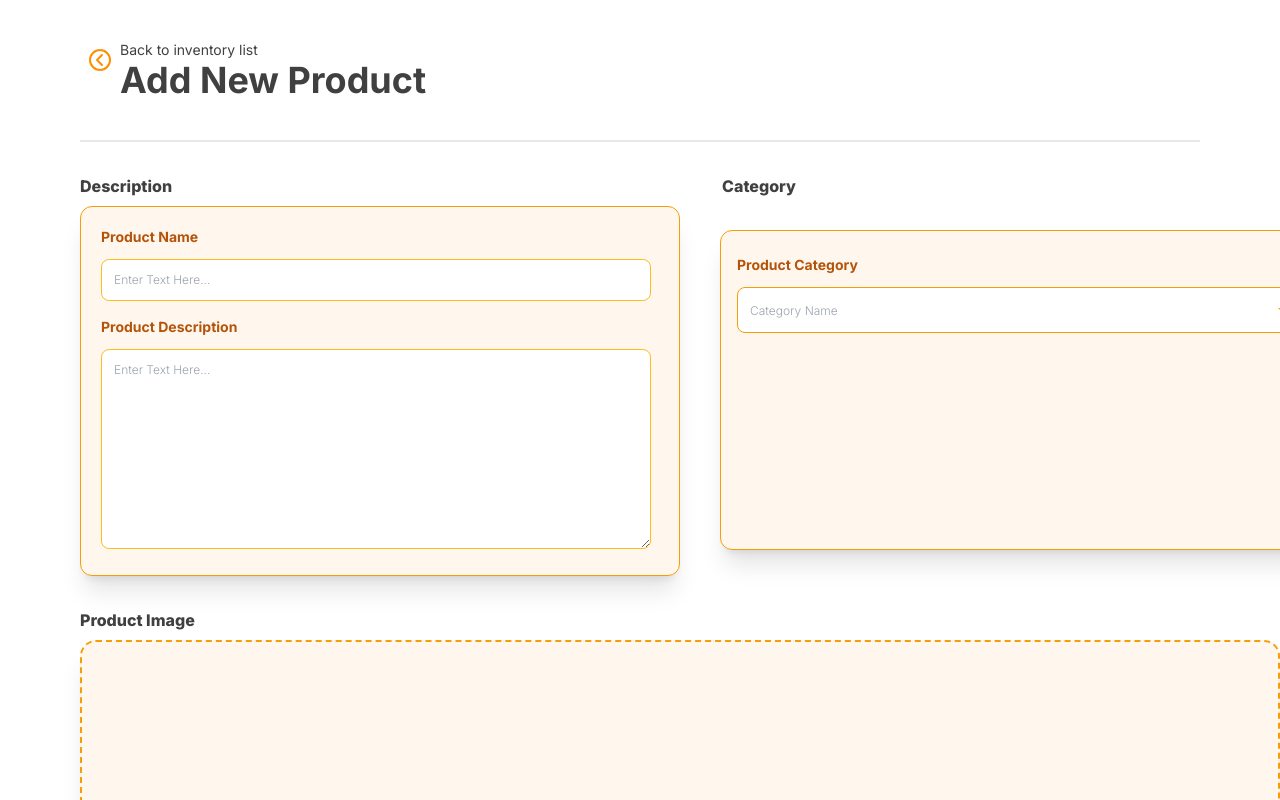
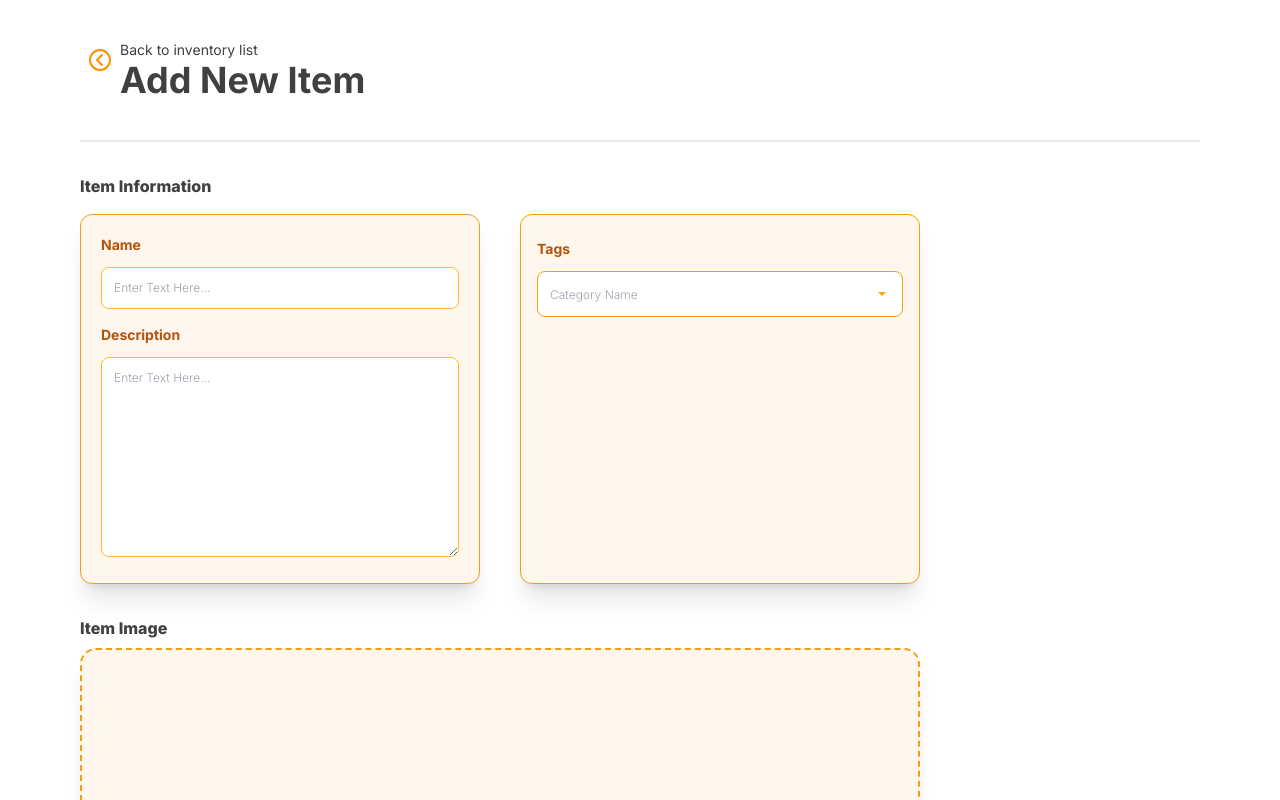
Before and after one commit to JumboCode/theatre-at-first, a Next.js app: page /item-upload-page-test in a window 1280 px wide. Built offline with nearby package versions, Linux system fonts and the light colour scheme.

Commit message:
rename some things and spiff up

```diff
--- a/src/components/TagDropdown.tsx
+++ b/src/components/TagDropdown.tsx
@@ -108,7 +108,7 @@ export default function TagDropdown(props: TagDropdownProps) {
         <div className="flex flex-col p-4 gap-[10px]">
             <div className="flex flex-col gap-1 align-middle text-xs font-light">
                 <div className="mt-2 text-amber-700 font-bold mb-2 text-sm">
-                    Product Category
+                    Tags
                 </div>
                 <input
                     onClick={handleClick}
--- a/src/components/itemInputForm.tsx
+++ b/src/components/itemInputForm.tsx
@@ -11,19 +11,19 @@ interface Props {
 export default function ItemInput(props: Props) {
     return (
         <div className="bg-orange-50 rounded-xl">
-            <form className="m-5 w-[600px]">
+            <form className="m-5">
                 <div className="text-amber-700 font-bold mb-3 text-sm">
-                    Product Name
+                    Name
                 </div>
                 <input
                     className="text-gray-950 rounded-lg border border-amber-400 text-xs font-light pl-3 pr-3 py-3 focus:placeholder-gray-800 focus:outline-none"
-                    style={{ width: "550px" }}
+                    style={{ width: "100%" }}
                     placeholder="Enter Text Here..."
                     value={props.productName}
                     onChange={(e) => props.setProductName(e.target.value)}
                 />
                 <div className="mt-4 text-amber-700 font-bold mb-3 text-sm">
-                    Product Description
+                    Description
                 </div>
 
                 <textarea
@@ -33,7 +33,7 @@ export default function ItemInput(props: Props) {
                     style={{
                         maxHeight: "200px",
                         height: "200px",
-                        width: "550px",
+                        width: "100%",
                     }}
                     placeholder="Enter Text Here..."
                 />
--- a/src/components/itemUploadPage.tsx
+++ b/src/components/itemUploadPage.tsx
@@ -88,18 +88,17 @@ export default function ItemUpload(props: UploadProps) {
                     <div className="first:pt-0 text-left text-sm text-neutral-700">
                         Back to inventory list
                         <div className="first:pt-0 text-left text-4xl text-neutral-700 font-bold">
-                            Add New Product
+                            Add New Item
                         </div>
                     </div>
                 </div>
-                <div className="py-8 last:pb-0 flex w-full text-neutral-700 font-extrabold">
-                    Description
-                    <div className="ml-[550px]">Category</div>
+                <div className=" py-8 last:pb-0 flex w-full text-neutral-700 font-extrabold">
+                    Item Information
                 </div>
             </div>
 
-            <div className="flex w-full mt-2 ml-20 mr-20 h-[370px]">
-                <div className="border rounded-xl border-solid border-amber-500 w-[600px] bg-orange-50 shadow-xl">
+            <div className="flex w-full mt-4 ml-20 mr-20 h-[370px] pe-5">
+                <div className="border rounded-xl border-solid border-amber-500 w-[400px] bg-orange-50 shadow-xl">
                     <ItemInput
                         productName={productName}
                         setProductName={setProductName}
@@ -107,7 +106,7 @@ export default function ItemUpload(props: UploadProps) {
                         setDescription={setDescription}
                     ></ItemInput>
                 </div>
-                <div className="ml-10 mt-6 border rounded-xl border-solid border-amber-500 w-[600px] bg-orange-50 h-[320px] shadow-xl">
+                <div className="ml-10 border rounded-xl border-solid border-amber-500 w-[400px] bg-orange-50 h-[370px] shadow-xl">
                     <TagDropdown
                         tags={props.tags}
                         selectedTags={selectedTags}
@@ -117,15 +116,15 @@ export default function ItemUpload(props: UploadProps) {
             </div>
 
             <div className="ml-20 text-neutral-700 font-extrabold mt-6 py-2 last:pb-0 flex w-full">
-                Product Image
+                Item Image
             </div>
 
-            <div className="flex justify-start ml-20">
+            <div className="flex justify-start ml-20 pe-5">
                 {props.show_camera ? (
                     <ImageCapture imageCallback={(blob) => {}}></ImageCapture>
                 ) : (
                     <button
-                        className="border-dashed border-2 font-bold w-[1240px] h-[500px] bg-orange-50 rounded-2xl border-amber-500 shadow-xl flex flex-col justify-center items-center"
+                        className="border-dashed border-2 font-bold w-[840px] h-[500px] bg-orange-50 rounded-2xl border-amber-500 shadow-xl flex flex-col justify-center items-center "
                         onClick={handleImageFile}
                     >
                         <div>
```
